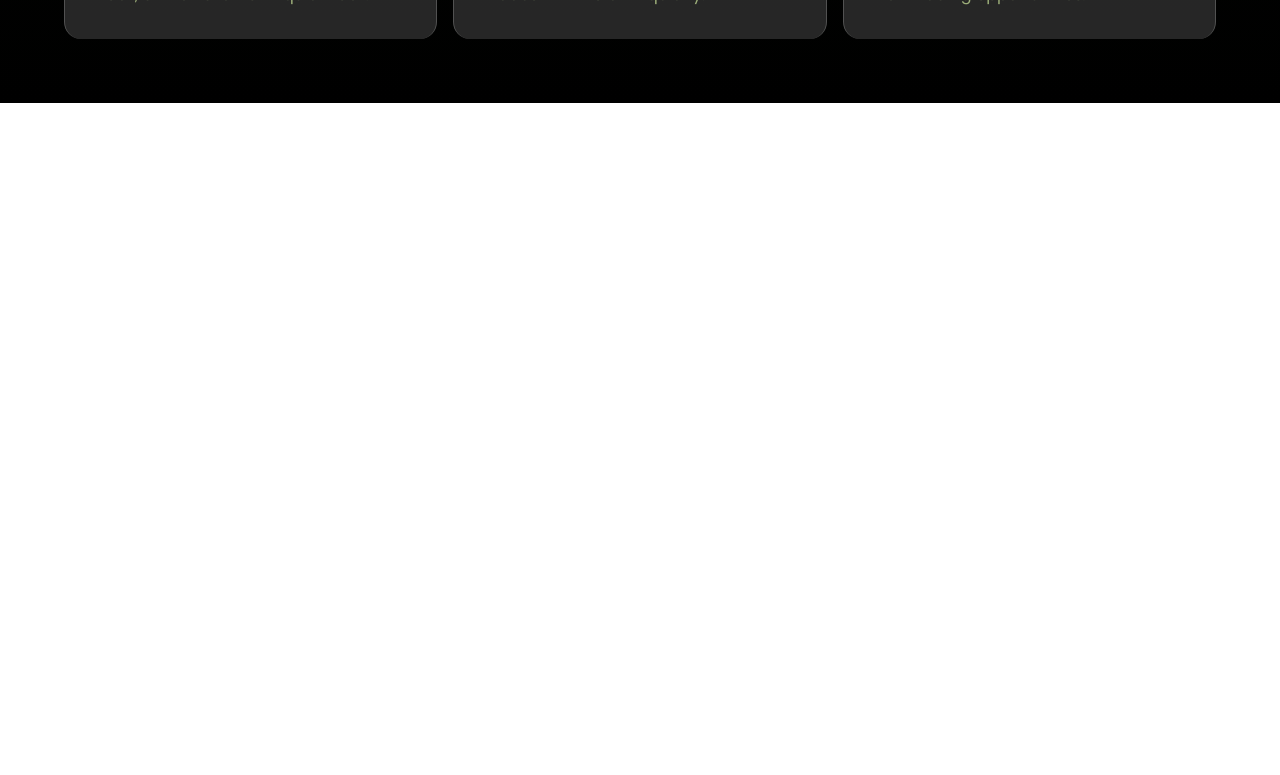
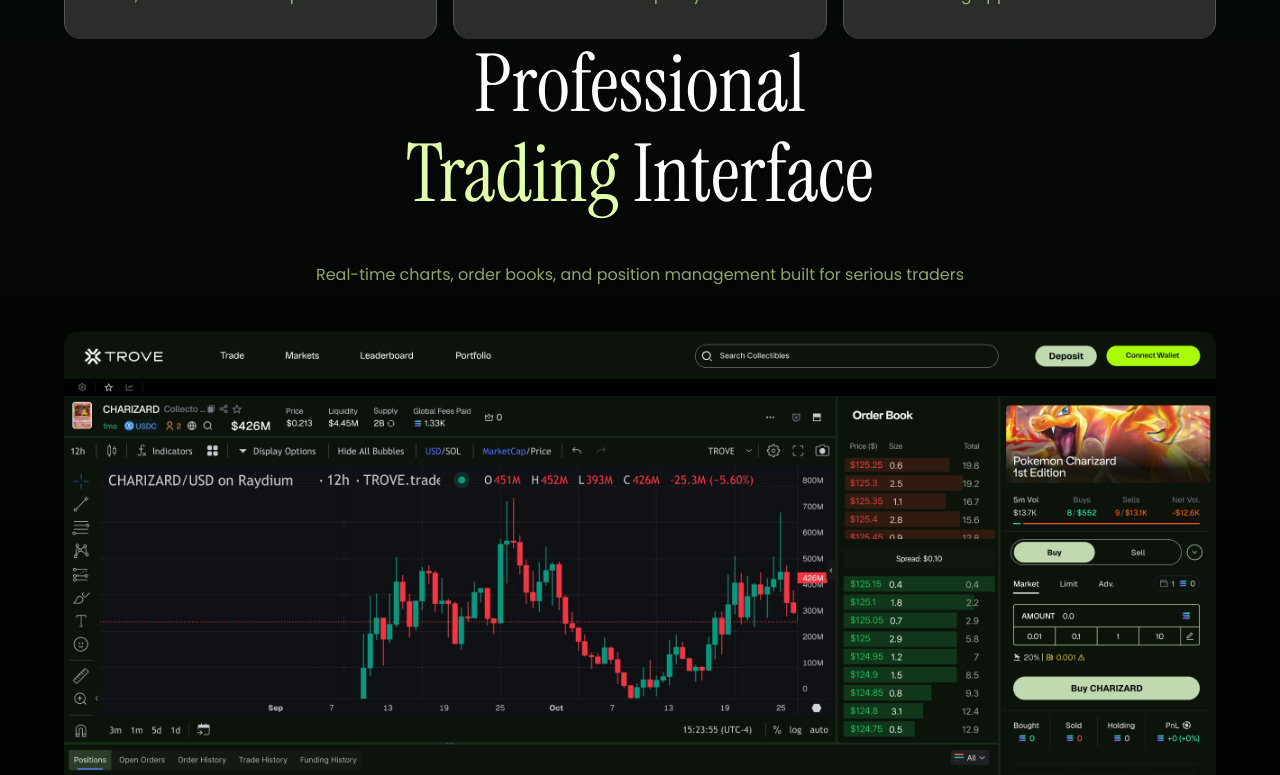
Before and after one commit to trovewebsite/trove, a Next.js app: page / in a window 1280 px wide. Shown: the part 2860-3635 px from the top of the page. Before the commit the page ends 2963 px from the top, so only its background shows below. Built offline with nearby package versions, Linux system fonts and the light colour scheme; a web font is replaced by a local one.

Commit message:
add TradingInterfaceSection component

```diff
--- a/src/app/page.tsx
+++ b/src/app/page.tsx
@@ -8,6 +8,7 @@
 import TradeInsightSection from "@/components/TradeInsightSection";
 import LiquidMarketsSection from "@/components/LiquidMarketsSection";
 import GuideSection from "@/components/GuideSection";
+import TradingInterfaceSection from "@/components/TradingInterfaceSection";
 
 export default function Home() {
   return (
@@ -20,6 +21,7 @@
         <TradeInsightSection />
         <LiquidMarketsSection />
         <GuideSection />
+        <TradingInterfaceSection />
       </div>
     </div>
   );
--- /dev/null
+++ b/src/components/TradingInterfaceSection.tsx
@@ -0,0 +1,36 @@
+import React from "react";
+import Image from "next/image";
+import { Instrument_Serif } from "next/font/google";
+
+const instrument = Instrument_Serif({
+  subsets: ["latin"],
+  weight: ["400"],
+  display: "swap",
+});
+
+const TradingInterfaceSection: React.FC = () => {
+  return (
+    <div className="flex min-h-screen w-full max-w-[1278px] items-center justify-center">
+      <div className="flex w-full flex-col items-center justify-center gap-11 text-center">
+        <p
+          className={`${instrument.className} max-w-[500px] text-[80px] leading-[90px] text-white`}
+        >
+          Professional <span className="text-primary-foreground">Trading</span>
+          &nbsp;Interface
+        </p>
+        <div className="text-primary-foreground/63">
+          Real-time charts, order books, and position management built for
+          serious traders
+        </div>
+        <Image
+          src="/trading-interface.png"
+          alt="Trading Interface"
+          width={1200}
+          height={654}
+        />
+      </div>
+    </div>
+  );
+};
+
+export default TradingInterfaceSection;
```
Also changed, not shown: public/trading-interface.png (added).
